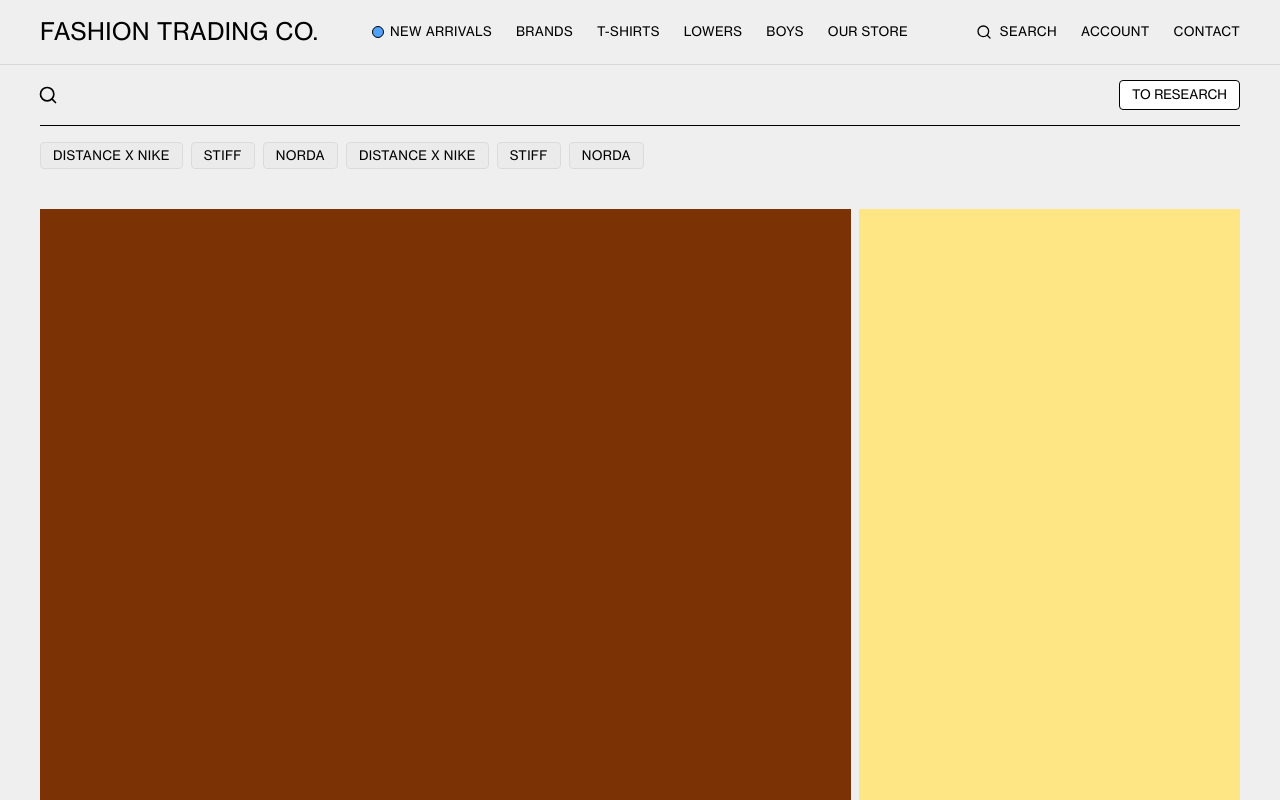
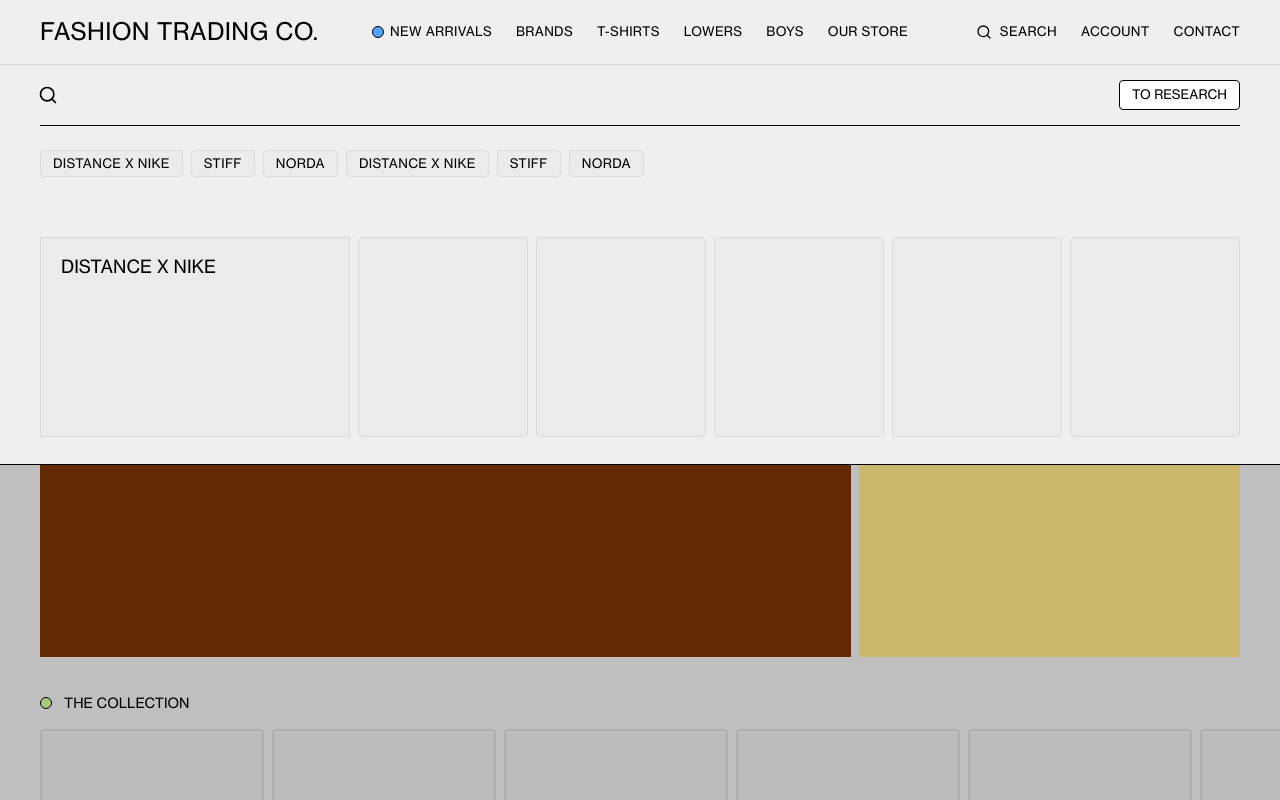
Before and after one commit to nishkarshvarshney1/Fashion-Trading-Co., a React (Vite) app: page / in a window 1280 px wide. Both pictures are taken after a click on the button "SEARCH". Shown: the top 800 px of the page. Built offline with nearby package versions, Linux system fonts and the light colour scheme.

Commit message:
Made search menu expand panel

```diff
--- a/src/components/Main/Header.jsx
+++ b/src/components/Main/Header.jsx
@@ -63,13 +63,13 @@
                     </div>
                 )}
                 {searchMenu && (
-                    <div className='px-10'>
+                    <div className='px-10 h-[50vh] border-b absolute bg-(--white) w-full'>
                         <div className='flex justify-between text-(length:--ls) border-b items-center relative'>
                             <input type="text" className='flex-1 focus:outline-0 py-5 px-7 uppercase' />
                             <Search className='absolute left-2 top-1/2 -translate-1/2' size={20} strokeWidth={2}/>
                             <div className='px-3 py-1 border border-black bg-white rounded-sm hover:bg-black hover:text-white cursor-pointer'>TO RESEARCH</div>
                         </div>
-                        <div className='flex gap-2 mt-4 mb-10'>
+                        <div className='flex gap-2 mt-6 mb-15'>
                             <h3 className={boxCSS}>DISTANCE X NIKE</h3>
                             <h3 className={boxCSS}>STIFF</h3>
                             <h3 className={boxCSS}>NORDA</h3>
@@ -77,10 +77,20 @@
                             <h3 className={boxCSS}>STIFF</h3>
                             <h3 className={boxCSS}>NORDA</h3>
                         </div>
+                        <div className='flex gap-2'>
+                            <div className='h-50 w-80 bg-(--white-b) border border-(--white-gray) py-3.5 px-5 text-lg'>
+                                <h2>DISTANCE X NIKE</h2>
+                            </div>
+                            <div className='h-50 w-44 bg-(--white-b) border border-(--white-gray) rounded-sm'></div>
+                            <div className='h-50 w-44 bg-(--white-b) border border-(--white-gray) rounded-sm'></div>
+                            <div className='h-50 w-44 bg-(--white-b) border border-(--white-gray) rounded-sm'></div>
+                            <div className='h-50 w-44 bg-(--white-b) border border-(--white-gray) rounded-sm'></div>
+                            <div className='h-50 w-44 bg-(--white-b) border border-(--white-gray) rounded-sm'></div>
+                        </div>
                     </div>
                 )}
             </div>
-            {expandMenu && (
+            {expandMenu || searchMenu && (
                 <div className='fixed pointer-events-none inset-0 bg-black/20 z-999'>
                 </div>
             )}
```
